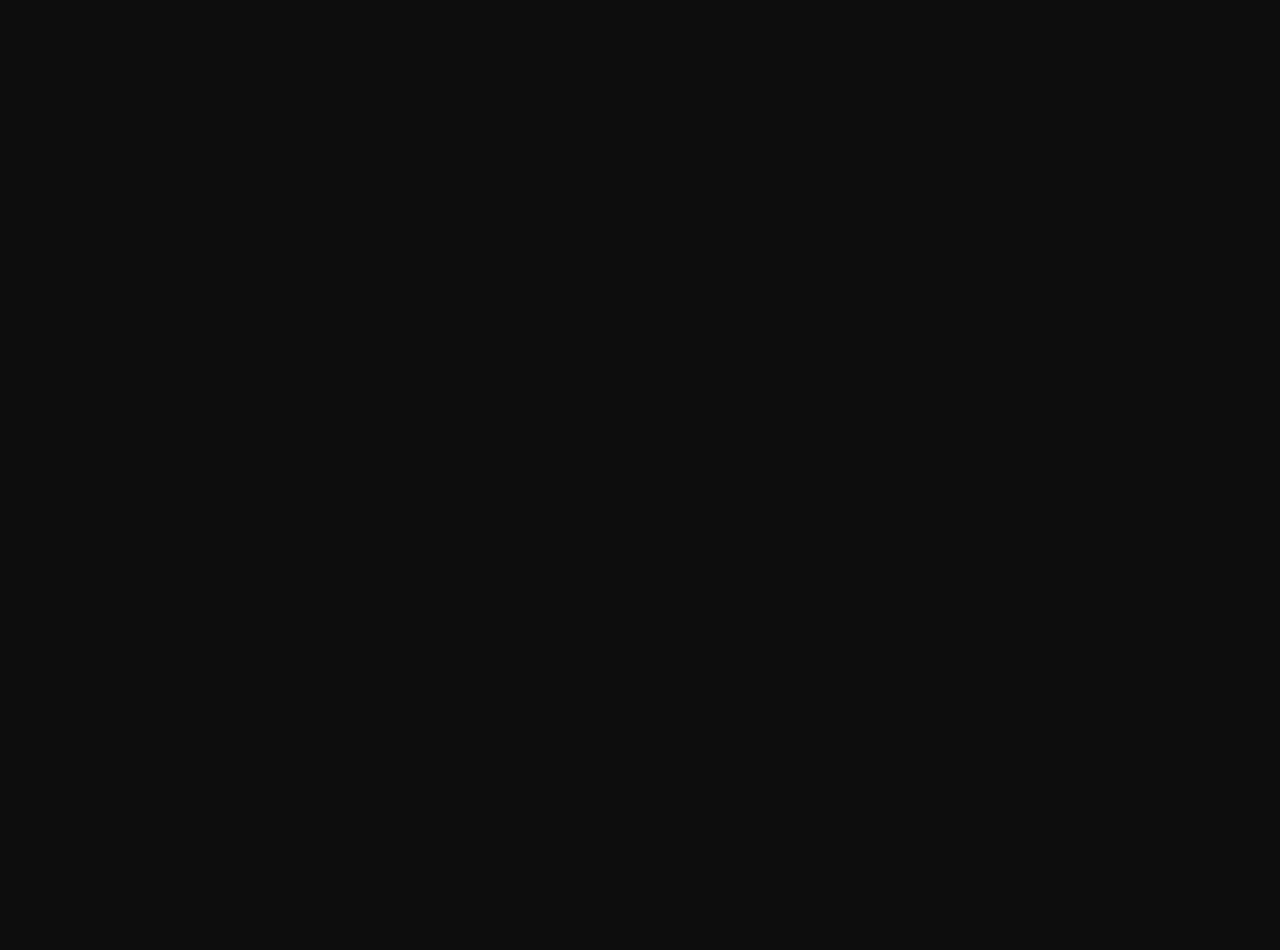
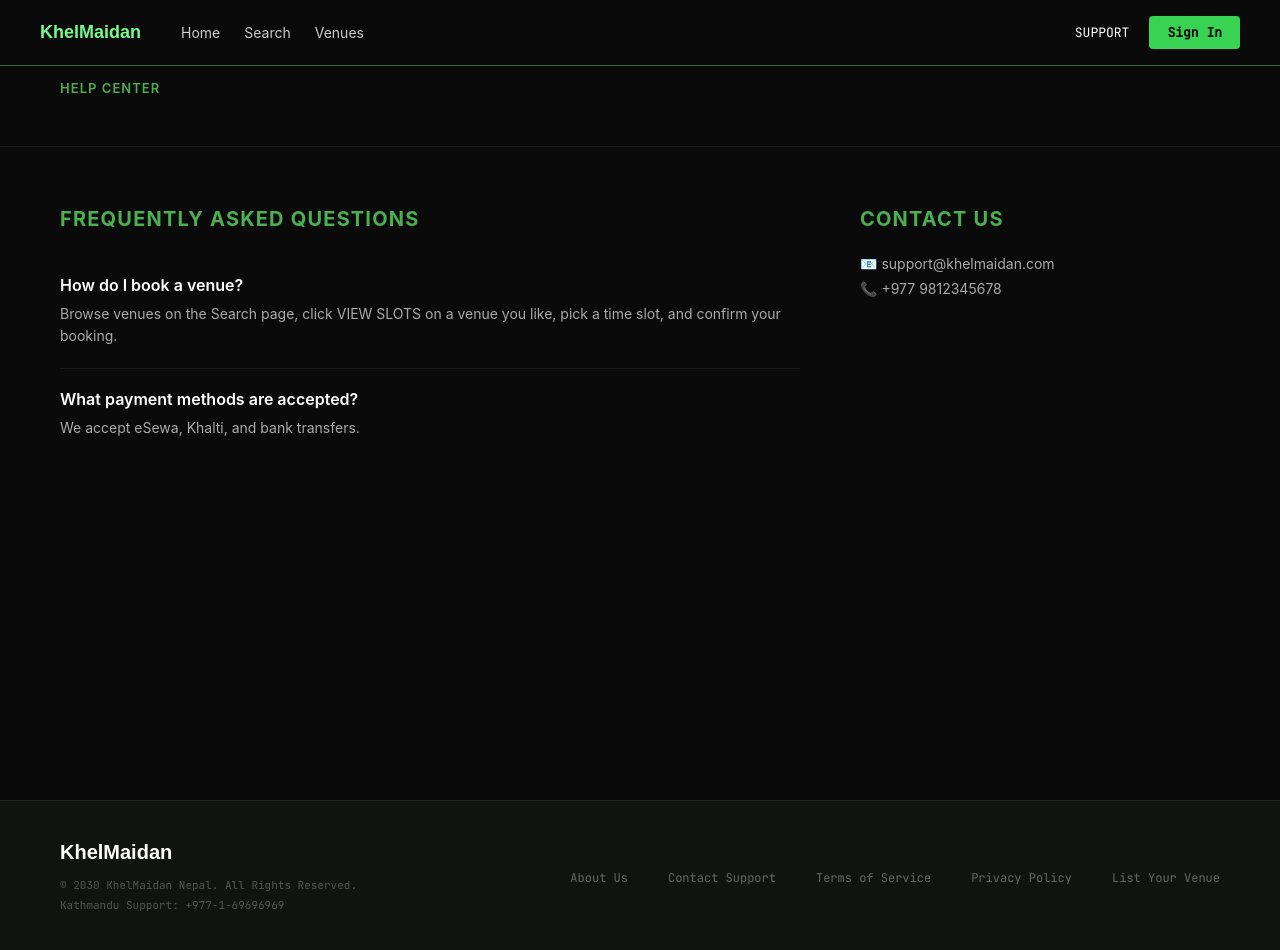
Before and after one commit to Sonicsmrit/KhelMaidan, a React (Vite) app: page /support in a window 1280 px wide. Before the commit this address had no page. Shown: the top 950 px of the page. Before the commit the page ends 800 px from the top, so only its background shows below. Built offline with nearby package versions, Linux system fonts and the light colour scheme; a web font is replaced by a local one.

Commit message:
Fully functional search page and support page created

```diff
--- a/src/App.jsx
+++ b/src/App.jsx
@@ -4,6 +4,8 @@
 import Venues from './pages/venues'
 import SignIn from './pages/signin'
 import VenueOwnerlogin from './pages/Venue_owner_login'
+import Support from "./pages/support";
+
 // import Login from './pages/login'
 
 function App() {
@@ -16,6 +18,8 @@
         <Route path="/venues" element={<Venues />} />
         <Route path="/venue-owner-login" element={<VenueOwnerlogin />} />
         {/* <Route path="/login" element={<Login />} /> */}
+        <Route path="/support" element={<Support />} />
+
       </Routes>
     </BrowserRouter>
   )
--- /dev/null
+++ b/src/components/supportcontent.jsx
@@ -0,0 +1,41 @@
+import "../styles/support.css";
+
+const faqs = [
+  { question: "How do I book a venue?", answer: "Browse venues on the Search page, click VIEW SLOTS on a venue you like, pick a time slot, and confirm your booking." },
+  { question: "What payment methods are accepted?", answer: "We accept eSewa, Khalti, and bank transfers." },
+];
+
+function Supportcontent() {
+  return (
+    <div className="support-page">
+
+      <div className="support-hero">
+        <p className="support-eyebrow">Help Center</p>
+      </div>
+
+      <div className="support-content">
+
+        <div className="support-faq">
+          <h2 className="section-title">Frequently Asked Questions</h2>
+          {faqs.map((faq, index) => (
+            <div className="faq-item" key={index}>
+              <h3 className="faq-question">{faq.question}</h3>
+              <p className="faq-answer">{faq.answer}</p>
+            </div>
+          ))}
+        </div>
+
+        <div className="support-contact">
+          <h2 className="section-title">Contact Us</h2>
+          <div className="contact-info">
+            <p>📧 support@khelmaidan.com</p>
+            <p>📞 +977 9812345678</p>
+          </div>
+        </div>
+
+      </div>
+    </div>
+  );
+}
+
+export default Supportcontent;
--- a/src/components/venuecontent.jsx
+++ b/src/components/venuecontent.jsx
@@ -1,13 +1,13 @@
 import { useState } from "react";
 import "../styles/VenueResults.css";
 
-const venues = [
-  { id: 1, name: "Kickoff Arena Koteshwor", location: "Koteshwor, Kathmandu", type: "INDOOR", rating: 4.8, price: 1200, image: "https://images.unsplash.com/photo-1431324155629-1a6deb1dec8d?w=600&q=80" },
-  { id: 2, name: "Mulpani Sports Complex", location: "Mulpani, Kathmandu", type: "OUTDOOR", rating: 4.6, price: 2500, image: "https://images.unsplash.com/photo-1579952363873-27f3bade9f55?w=600&q=80" },
-  { id: 3, name: "Lalitpur Hoops Center", location: "Jhamsikhel, Lalitpur", type: "INDOOR", rating: 4.9, price: 1800, image: "https://images.unsplash.com/photo-1546519638-68e109498ffc?w=600&q=80" },
-  { id: 4, name: "Skyline Futsal Hub", location: "Baneshwor, Kathmandu", type: "ROOFTOP", rating: 4.5, price: 1500, image: "https://images.unsplash.com/photo-1556056504-5c7696c4c28d?w=600&q=80" },
-  { id: 5, name: "Ace Badminton Academy", location: "Sanepa, Lalitpur", type: "INDOOR", rating: 4.7, price: 800, image: "https://images.unsplash.com/photo-1626224583764-f87db24ac4ea?w=600&q=80" },
-  { id: 6, name: "Bhaktapur Youth Grounds", location: "Suryabinayak, Bhaktapur", type: "OUTDOOR", rating: 4.4, price: 1000, image: "https://images.unsplash.com/photo-1574629810360-7efbbe195018?w=600&q=80" },
+const staticVenues = [
+  { id: 1, name: "Kickoff Arena Koteshwor", location: "Koteshwor, Kathmandu", type: "INDOOR", sport: "Football", city: "Kathmandu", rating: 4.8, price: 1200, image: "https://images.unsplash.com/photo-1431324155629-1a6deb1dec8d?w=600&q=80" },
+  { id: 2, name: "Mulpani Sports Complex", location: "Mulpani, Kathmandu", type: "OUTDOOR", sport: "Cricket", city: "Kathmandu", rating: 4.6, price: 2500, image: "https://images.unsplash.com/photo-1579952363873-27f3bade9f55?w=600&q=80" },
+  { id: 3, name: "Lalitpur Hoops Center", location: "Jhamsikhel, Lalitpur", type: "INDOOR", sport: "Basketball", city: "Lalitpur", rating: 4.9, price: 1800, image: "https://images.unsplash.com/photo-1546519638-68e109498ffc?w=600&q=80" },
+  { id: 4, name: "Skyline Futsal Hub", location: "Baneshwor, Kathmandu", type: "ROOFTOP", sport: "Football", city: "Kathmandu", rating: 4.5, price: 1500, image: "https://images.unsplash.com/photo-1556056504-5c7696c4c28d?w=600&q=80" },
+  { id: 5, name: "Ace Badminton Academy", location: "Sanepa, Lalitpur", type: "INDOOR", sport: "Badminton", city: "Lalitpur", rating: 4.7, price: 800, image: "https://images.unsplash.com/photo-1626224583764-f87db24ac4ea?w=600&q=80" },
+  { id: 6, name: "Bhaktapur Youth Grounds", location: "Suryabinayak, Bhaktapur", type: "OUTDOOR", sport: "Football", city: "Bhaktapur", rating: 4.4, price: 1000, image: "https://images.unsplash.com/photo-1574629810360-7efbbe195018?w=600&q=80" },
 ];
 
 function VenueCard({ venue }) {
@@ -34,10 +34,27 @@
   );
 }
 
-export default function VenueResults() {
+export default function VenueResults({ venues = staticVenues, selectedSport, kathmandu, lalitpur, bhaktapur, price, courtType }) {
   const [sortBy, setSortBy] = useState("Popularity");
 
-  const sorted = [...venues];
+  let filtered = venues.filter((venue) => {
+    if (selectedSport && venue.sport !== selectedSport) return false;
+
+    const cityAllowed =
+      (kathmandu && venue.city === "Kathmandu") ||
+      (lalitpur  && venue.city === "Lalitpur")  ||
+      (bhaktapur && venue.city === "Bhaktapur");
+    if (!cityAllowed) return false;
+
+    if (price && venue.price > price) return false;
+
+    if (courtType === "Indoor Only"  && venue.type !== "INDOOR")  return false;
+    if (courtType === "Outdoor Only" && venue.type !== "OUTDOOR") return false;
+
+    return true;
+  });
+
+  const sorted = [...filtered];
   if (sortBy === "Price: Low to High") sorted.sort((a, b) => a.price - b.price);
   if (sortBy === "Price: High to Low") sorted.sort((a, b) => b.price - a.price);
   if (sortBy === "Rating") sorted.sort((a, b) => b.rating - a.rating);
@@ -61,9 +78,11 @@
       </div>
 
       <div className="results__grid">
-        {sorted.map((venue) => (
-          <VenueCard key={venue.id} venue={venue} />
-        ))}
+        {sorted.length === 0 ? (
+          <p style={{ color: "#aaa" }}>No venues match your filters.</p>
+        ) : (
+          sorted.map((venue) => <VenueCard key={venue.id} venue={venue} />)
+        )}
       </div>
     </main>
   );
--- a/src/pages/search.jsx
+++ b/src/pages/search.jsx
@@ -1,20 +1,41 @@
-import Navbar from '../components/Navbar'
-import Footer from '../components/footer'
-import Sidebar from '../components/sidebar'
+import { useState } from "react";
+import Navbar from '../components/Navbar';
+import Footer from '../components/footer';
+import Sidebar from '../components/sidebar';
 import VenueContent from "../components/venuecontent.jsx";
+
 function Search() {
-    return(
-      <>
-        <Navbar />
-        <div style={{ display: "flex", alignItems: "flex-start", backgroundColor: "#0a0a0a" }}>
-        <Sidebar />
-        <VenueContent />
+  const [selectedSport, setSelectedSport] = useState(null);
+  const [kathmandu, setKathmandu] = useState(true);
+  const [lalitpur, setLalitpur] = useState(false);
+  const [bhaktapur, setBhaktapur] = useState(false);
+  const [price, setPrice] = useState(5000);
+  const [courtType, setCourtType] = useState("All Types");
+
+  return (
+    <>
+      <Navbar />
+      <div style={{ display: "flex", alignItems: "flex-start", backgroundColor: "#0a0a0a" }}>
+        <Sidebar
+          selectedSport={selectedSport}   setSelectedSport={setSelectedSport}
+          kathmandu={kathmandu}           setKathmandu={setKathmandu}
+          lalitpur={lalitpur}             setLalitpur={setLalitpur}
+          bhaktapur={bhaktapur}           setBhaktapur={setBhaktapur}
+          price={price}                   setPrice={setPrice}
+          courtType={courtType}           setCourtType={setCourtType}
+        />
+        <VenueContent
+          selectedSport={selectedSport}
+          kathmandu={kathmandu}
+          lalitpur={lalitpur}
+          bhaktapur={bhaktapur}
+          price={price}
+          courtType={courtType}
+        />
       </div>
-        <Footer />
-      </>
-
-    )
+      <Footer />
+    </>
+  );
 }
 
-// search page is under construction, so it will be added in the futures
-export default Search
+export default Search;
--- /dev/null
+++ b/src/pages/support.jsx
@@ -0,0 +1,15 @@
+import Navbar from '../components/Navbar'
+import Footer from '../components/footer'
+import Supportcontent from '../components/supportcontent'
+
+function Support() {
+  return (
+    <>
+      <Navbar />
+      <Supportcontent />
+      <Footer />
+    </>
+  )
+}
+
+export default Support
--- /dev/null
+++ b/src/styles/support.css
@@ -0,0 +1,111 @@
+/* ── Overall page ─────────────────────────────────────────── */
+.support-page {
+  background-color: #0a0a0a;
+  color: #ffffff;
+  min-height: 100vh;
+  font-family: "Inter", "Segoe UI", sans-serif;
+}
+
+/* ── Hero section ─────────────────────────────────────────── */
+.support-hero {
+  padding: 80px 60px 40px 60px;
+  border-bottom: 1px solid #1a1a1a;
+}
+
+.support-eyebrow {
+  color: #4caf50;
+  font-size: 13px;
+  font-weight: 600;
+  text-transform: uppercase;
+  letter-spacing: 0.08em;
+  margin: 0 0 10px 0;
+}
+
+.support-title {
+  font-size: 42px;
+  font-weight: 800;
+  margin: 0 0 12px 0;
+}
+
+.support-subtitle {
+  color: #aaaaaa;
+  font-size: 15px;
+  margin: 0;
+}
+
+/* ── Two column layout ────────────────────────────────────── */
+.support-content {
+  display: flex;
+  gap: 60px;
+  padding: 60px;
+}
+
+@media (max-width: 800px) {
+  .support-content {
+    flex-direction: column;
+    padding: 30px 20px;
+  }
+
+  .support-hero {
+    padding: 60px 20px 30px 20px;
+  }
+}
+
+/* ── Section title ────────────────────────────────────────── */
+.section-title {
+  font-size: 20px;
+  font-weight: 700;
+  color: #4caf50;
+  margin: 0 0 24px 0;
+  text-transform: uppercase;
+  letter-spacing: 0.06em;
+}
+
+/* ── FAQ section ──────────────────────────────────────────── */
+.support-faq {
+  flex: 1;
+}
+
+.faq-item {
+  border-bottom: 1px solid #1a1a1a;
+  padding: 20px 0;
+}
+
+.faq-item:last-child {
+  border-bottom: none;
+}
+
+.faq-question {
+  font-size: 16px;
+  font-weight: 600;
+  margin: 0 0 8px 0;
+  color: #ffffff;
+}
+
+.faq-answer {
+  font-size: 14px;
+  color: #aaaaaa;
+  line-height: 1.6;
+  margin: 0;
+}
+
+/* ── Contact section ──────────────────────────────────────── */
+.support-contact {
+  width: 360px;
+}
+
+@media (max-width: 800px) {
+  .support-contact {
+    width: 100%;
+  }
+}
+
+.contact-info {
+  margin-bottom: 24px;
+}
+
+.contact-info p {
+  font-size: 14px;
+  color: #aaaaaa;
+  margin: 0 0 8px 0;
+}
```
Also changed, not shown: src/components/sidebar.jsx (+24 -62 lines).
